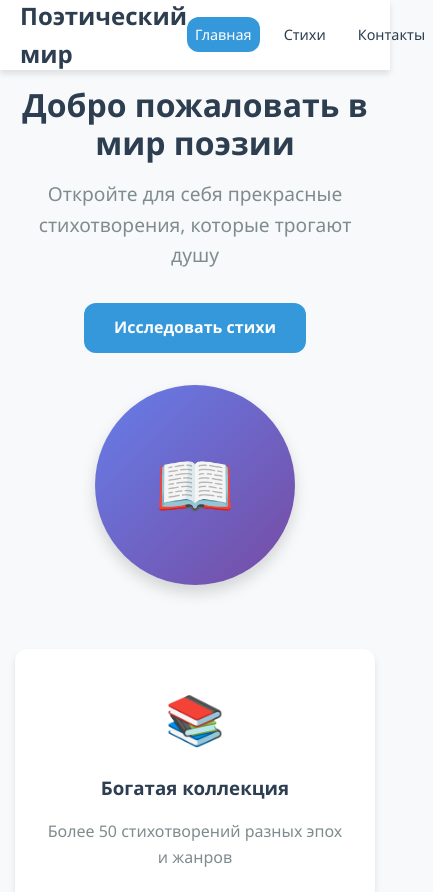
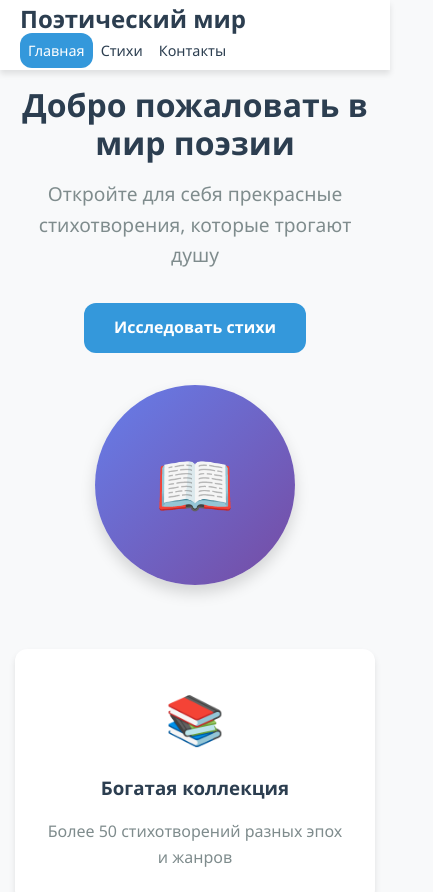
Before and after one commit to 0KraN0/0KraN0.github.io, a plain HTML site: page index.html in a window 390 px wide. Shown: the top 892 px of the page, 433 px wide, since content can reach past the window. Drawn offline with Linux system fonts and the light colour scheme.

Commit message:
Update style.css

```diff
--- a/css/style.css
+++ b/css/style.css
@@ -35,7 +35,6 @@ body {
 }
 
 .nav-container {
-    max-width: 1200px;
     margin: 0 auto;
     padding: 0 20px;
     display: flex;
@@ -246,7 +245,10 @@ body {
 
 @media (max-width: 768px) {
     .nav-menu {
-        gap: 1rem;
+        gap: 0rem;
+    }
+    .nav-container{
+        display: block;
     }
 
     .nav-link {
```
